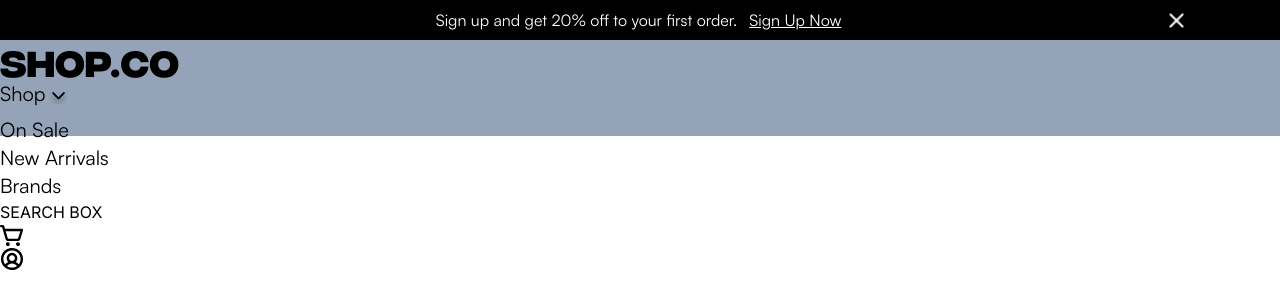
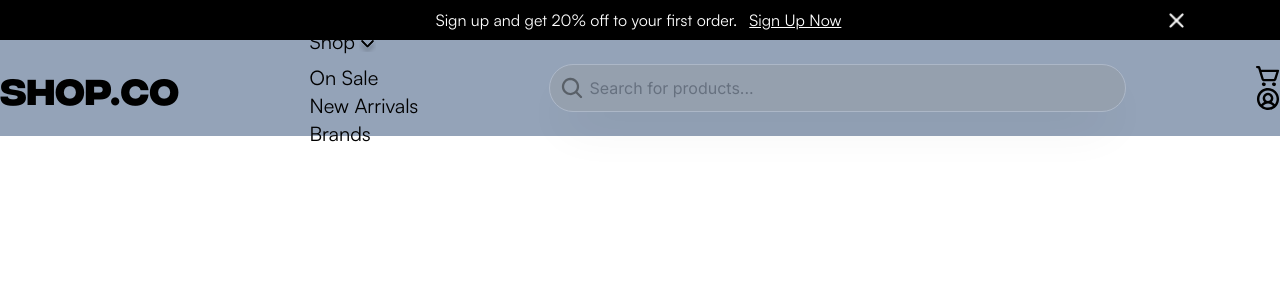
Before and after one commit to srinivas-pradhan/nextjs14-shopco-ecommerce, a Next.js app: page / in a window 1280 px wide. Shown: the top 308 px of the page. Built offline with nearby package versions, Linux system fonts and the light colour scheme.

Commit message:
Style NavBar - pending changes to align items horizontally

```diff
--- a/components/NavBar.tsx
+++ b/components/NavBar.tsx
@@ -2,18 +2,25 @@
 import { useRouter } from "next/navigation";
 import Image from "next/image";
 
-
 const NavBar = () => {
     const router = useRouter();
     return (
-        <div className="h-24 w-full bg-slate-400">
+        <div className="
+            h-24
+            w-full
+            bg-slate-400
+            flex
+            items-center
+            justify-between
+            "
+        >
             <div onClick={() => { router.push('/')}}
             className="font-integral-cf-bold text-4xl cursor-default">
                 SHOP.CO
             </div>
-            <div>
+            <div >
                 <ul className="font-satoshi text-xl">
-                    <li className="flex justify-normal gap-1">
+                    <li className="flex justify-normal gap-1 cursor-default">
                         Shop
                         <Image className="py-3"
                             height={17}
@@ -27,8 +34,37 @@ const NavBar = () => {
                     <li>Brands</li>
                 </ul>
             </div>
-            <div>
-                SEARCH BOX
+            <div >
+                <div className="relative">
+                    <input
+                        type="text"
+                        className="
+                            pl-10
+                            pr-4
+                            py-2
+                            border
+                            h-12
+                            md:w-[577px]
+                            bg-spanish-gray
+                            opacity-30
+                            placeholder-black
+                            rounded-3xl
+                            shadow-2xl
+                            focus:text-black
+                            focus:bg-stone-100
+                            focus:opacity-80
+                            focus:outline-none
+                        "
+                        placeholder="Search for products..."
+                    />
+                <div className="absolute inset-y-0 left-0 pl-3
+                    flex items-center
+                    pointer-events-none">
+                    <svg width="22" height="22" viewBox="0 0 22 22" fill="none" xmlns="http://www.w3.org/2000/svg">
+                        <path d="M20.7959 19.2041L16.3437 14.75C17.6787 13.0104 18.3019 10.8282 18.087 8.64607C17.8722 6.4639 16.8353 4.44516 15.1867 2.99937C13.5382 1.55357 11.4014 0.788988 9.20984 0.860713C7.01829 0.932437 4.93607 1.8351 3.38558 3.38559C1.83509 4.93608 0.932429 7.0183 0.860705 9.20985C0.78898 11.4014 1.55356 13.5382 2.99936 15.1867C4.44515 16.8353 6.46389 17.8722 8.64606 18.087C10.8282 18.3019 13.0104 17.6787 14.75 16.3438L19.2059 20.8006C19.3106 20.9053 19.4348 20.9883 19.5715 21.0449C19.7083 21.1016 19.8548 21.1307 20.0028 21.1307C20.1508 21.1307 20.2973 21.1016 20.4341 21.0449C20.5708 20.9883 20.695 20.9053 20.7997 20.8006C20.9043 20.696 20.9873 20.5717 21.044 20.435C21.1006 20.2983 21.1298 20.1517 21.1298 20.0037C21.1298 19.8558 21.1006 19.7092 21.044 19.5725C20.9873 19.4358 20.9043 19.3115 20.7997 19.2069L20.7959 19.2041ZM3.12499 9.5C3.12499 8.23915 3.49888 7.0066 4.19938 5.95824C4.89987 4.90988 5.89551 4.09278 7.06039 3.61027C8.22527 3.12776 9.50707 3.00151 10.7437 3.2475C11.9803 3.49348 13.1162 4.10064 14.0078 4.9922C14.8994 5.88376 15.5065 7.01967 15.7525 8.2563C15.9985 9.49293 15.8722 10.7747 15.3897 11.9396C14.9072 13.1045 14.0901 14.1001 13.0418 14.8006C11.9934 15.5011 10.7608 15.875 9.49999 15.875C7.80977 15.8733 6.18927 15.2011 4.99411 14.0059C3.79894 12.8107 3.12673 11.1902 3.12499 9.5Z" fill="black" fill-opacity="0.4"/>
+                    </svg>
+                </div>
+            </div>
             </div>
             <div>
                 <ul>
--- a/tailwind.config.ts
+++ b/tailwind.config.ts
@@ -17,6 +17,9 @@ const config: Config = {
         'gradient-conic':
           'conic-gradient(from 180deg at 50% 50%, var(--tw-gradient-stops))',
       },
+      colors: {
+        'spanish-gray': '#9a9a9a',
+      }
     },
   },
   plugins: [],
```
